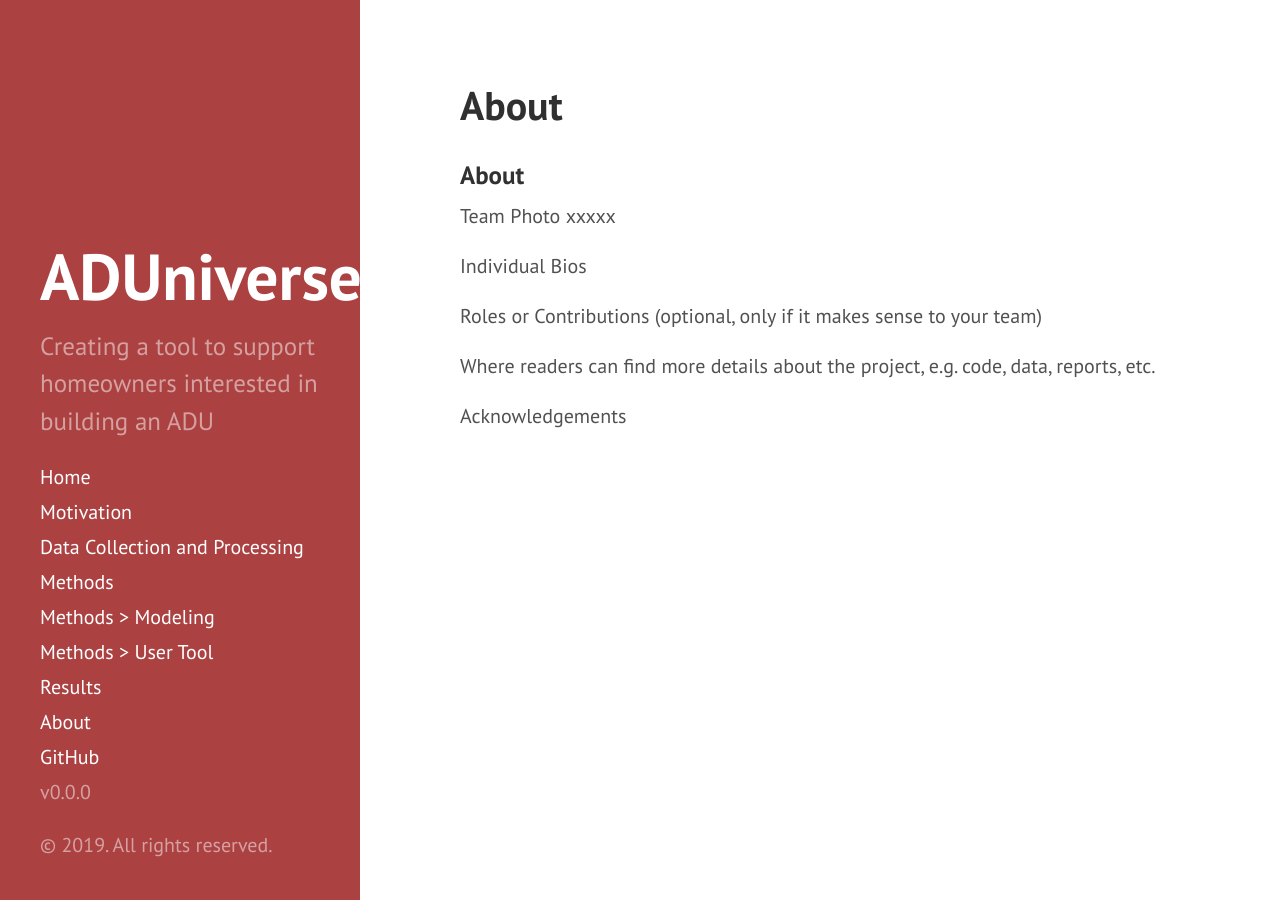
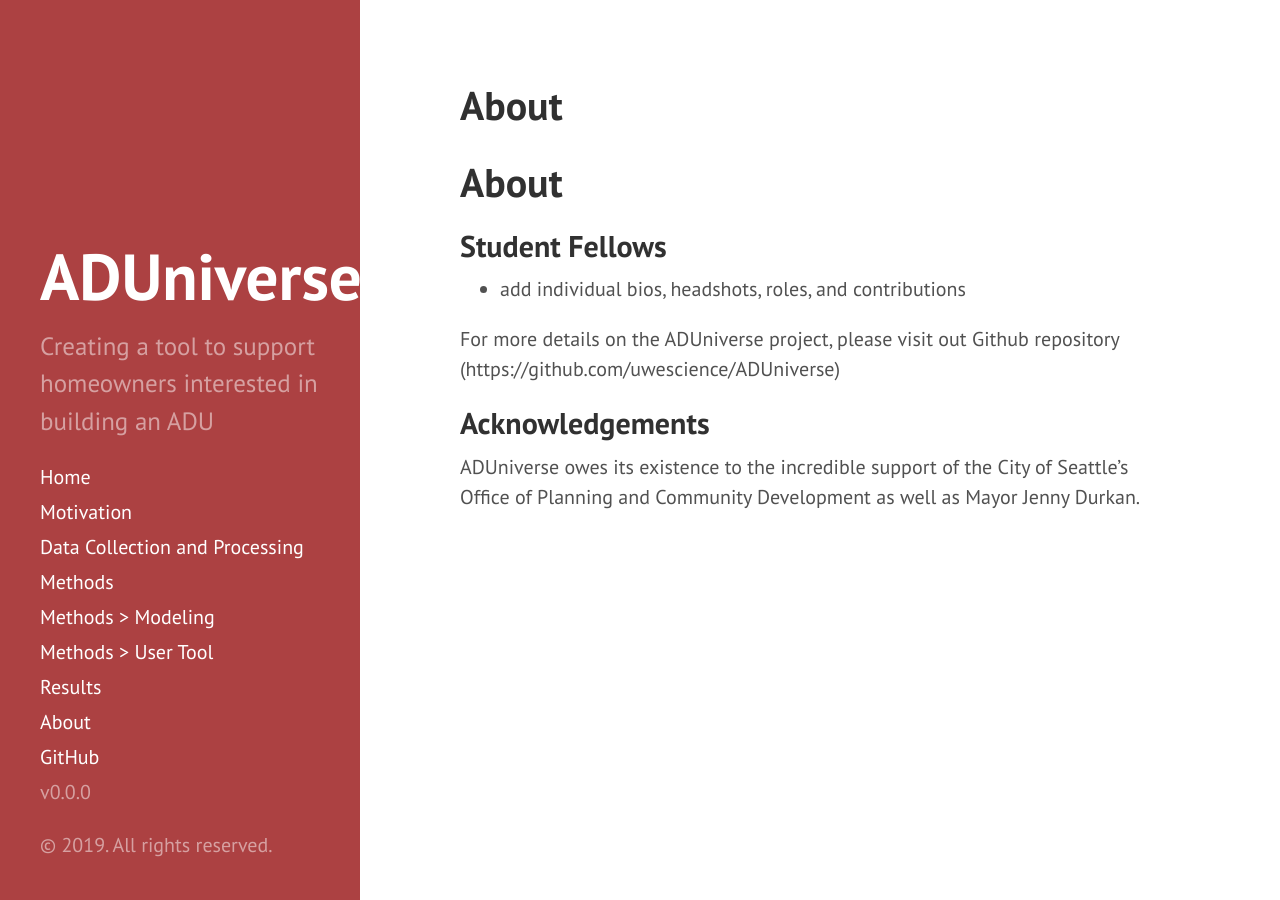
Before and after one commit to uwescience/ADUniverse, a Jekyll site: the page built from about.md, in a window 1280 px wide. Built offline with Jekyll 4.4.1, drawn with Linux system fonts in a browser that asks for light colours.

Commit message:
Update about.md

```diff
--- a/about.md
+++ b/about.md
@@ -3,14 +3,15 @@ layout: page
 title: About
 ---
 
-### About
+# About
 
-Team Photo xxxxx
+## Student Fellows
+- add individual bios, headshots, roles, and contributions
 
-Individual Bios
 
-Roles or Contributions (optional, only if it makes sense to your team)
 
-Where readers can find more details about the project, e.g. code, data, reports, etc.
+For more details on the ADUniverse project, please visit out Github repository (https://github.com/uwescience/ADUniverse)
 
-Acknowledgements
+## Acknowledgements
+
+ADUniverse owes its existence to the incredible support of the City of Seattle's Office of Planning and Community Development as well as Mayor Jenny Durkan.
```
